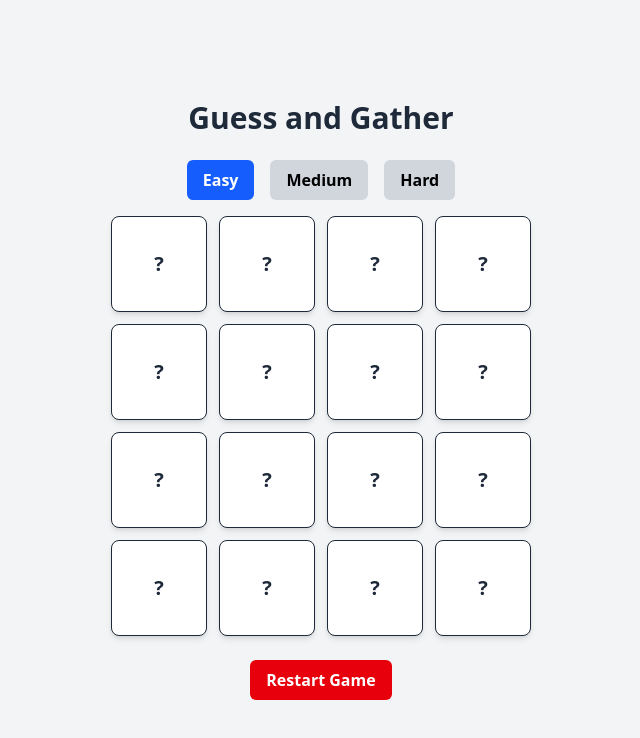
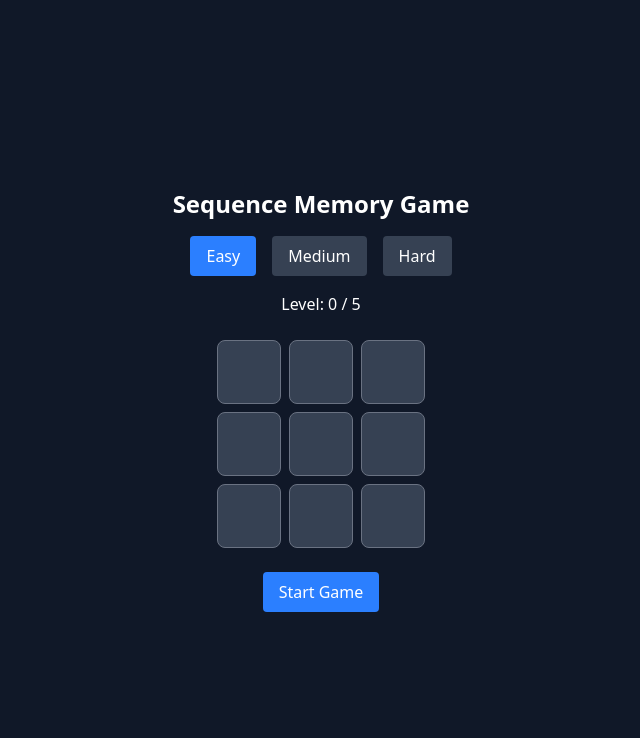
Before and after one commit to sagarjain03/Digital_escape_room, a React (Vite) app: page / in a window 1280 px wide. Shown: the top 738 px of the page, without its empty margins (319-959 px from the left). Built offline with nearby package versions, Linux system fonts and the light colour scheme.

Commit message:
Added Sequence Memory with corrected code

```diff
--- a/src/App.jsx
+++ b/src/App.jsx
@@ -1,10 +1,11 @@
 import React from 'react'
 import GuessAndG from './components/GuessAndG'
+import SequenceMemoryGame from './components/SequenceMemory'
 
 const App = () => {
   return (
     <div>
-      <GuessAndG/>
+      <SequenceMemoryGame />
     </div>
   )
 }
--- a/src/components/SequenceMemory.jsx
+++ b/src/components/SequenceMemory.jsx
@@ -4,7 +4,7 @@
   const difficulties = {
     easy: { gridSize: 3, maxLevel: 5, points: 10 },
     medium: { gridSize: 4, maxLevel: 8, points: 20 },
-    hard: { gridSize: 5, maxLevel: 10, points: 30 },
+    hard: { gridSize: 5, maxLevel: 8, points: 30 },
   };
 
   const [difficulty, setDifficulty] = useState("easy");
```
